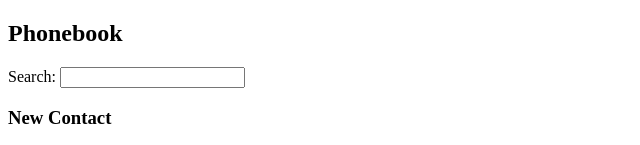
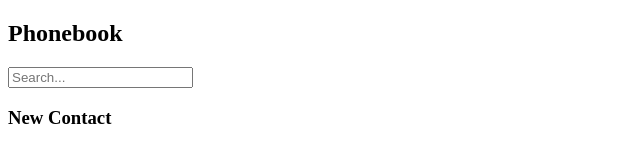
Before and after one commit to hangwl/fso2024, a React (Vite) app in the folder part1/: page / in a window 1280 px wide. Shown: the top 145 px of the page, without its empty margins (0-640 px from the left). Built offline with nearby package versions, Linux system fonts and the light colour scheme; data requests are answered from the project's data file.

Commit message:
resolved SearchBar bug (missing name field)

```diff
--- a/part1/src/components/SearchBar.jsx
+++ b/part1/src/components/SearchBar.jsx
@@ -3,7 +3,13 @@ import React from "react";
 const SearchBar = ({ searchTerm, handleSearch }) => {
   return (
     <div>
-      Search: <input value={searchTerm} onChange={handleSearch} />
+      <input
+        type="text"
+        placeholder="Search..."
+        value={searchTerm}
+        onChange={handleSearch}
+        name="search"
+      />
     </div>
   );
 };
```
